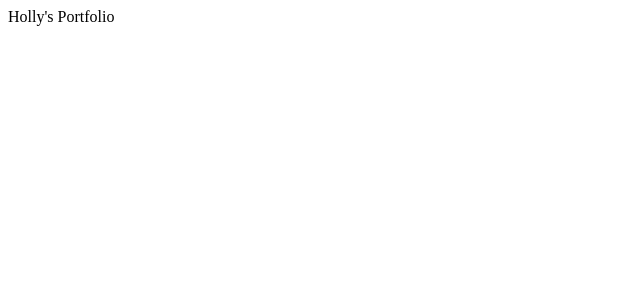
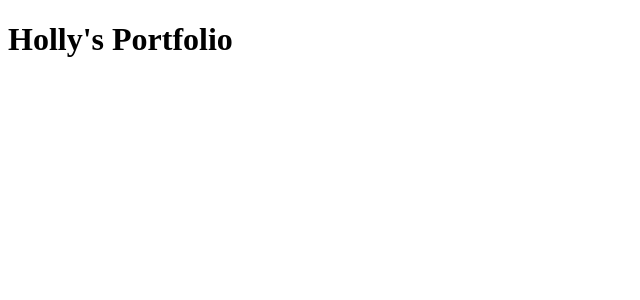
Before and after one commit to hgoldgrabe/portfolio, a Next.js app: page / in a window 1280 px wide. Shown: the top 300 px of the page, without its empty margins (0-640 px from the left). Built offline with nearby package versions, Linux system fonts and the light colour scheme.

Commit message:
Homepage

```diff
--- a/pages/index.js
+++ b/pages/index.js
@@ -1,5 +1,14 @@
+import Fade from 'react-reveal/Fade';
+
+
 function Portfolio() {
-    return <div>Holly's Portfolio</div>
-  }
+	return (
+		<div>
+			<Fade bottom>
+				<h1>Holly's Portfolio</h1>
+			</Fade>
+		</div>
+	);
+}
 
-  export default Portfolio
+export default Portfolio
```
